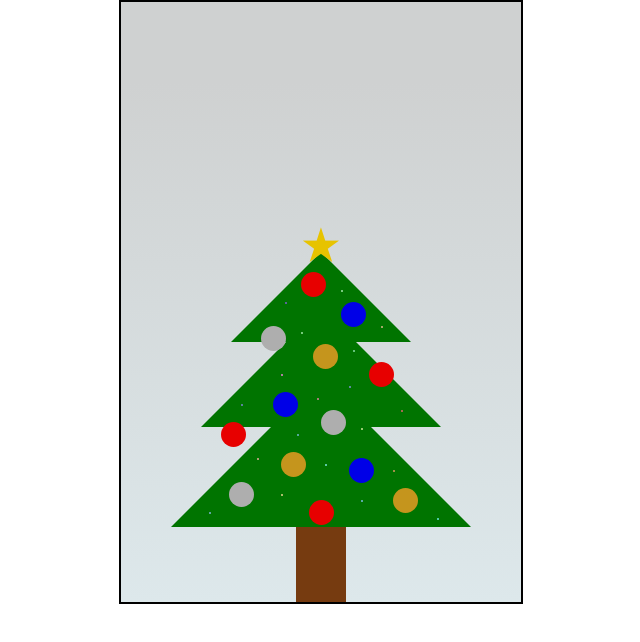
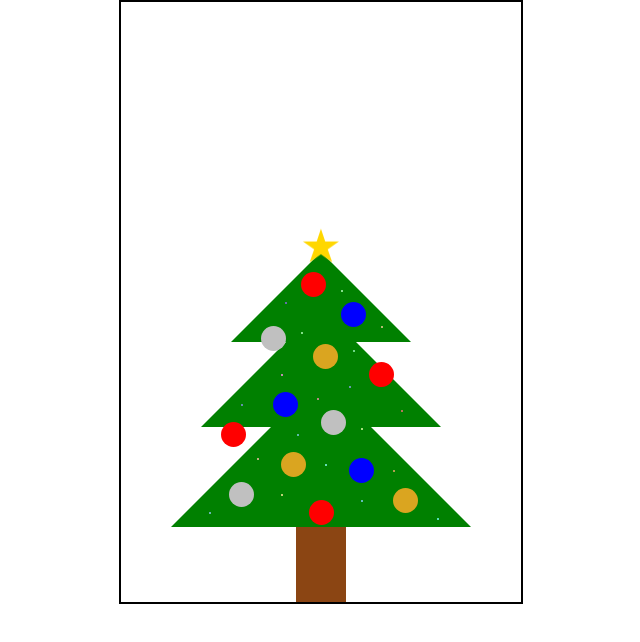
Before and after one commit to PhilipF5/xmas-animation-2018, a React (Create React App) app: page / in a window 1280 px wide. Shown: the top 642 px of the page, without its empty margins (319-959 px from the left). Built offline with nearby package versions, Linux system fonts and the light colour scheme.

Commit message:
Adjust star flip

```diff
--- a/src/App.js
+++ b/src/App.js
@@ -18,6 +18,7 @@ const XmasTree = styled.div`
 	height: 600px;
 	justify-content: flex-end;
 	overflow: hidden;
+	perspective: 500px;
 	position: relative;
 	width: 400px;
 
@@ -44,7 +45,8 @@ class App extends Component {
 			.addLabel("begin-lights", "branches-top+=2")
 			.addLabel("begin-ornaments", "begin-lights+=1")
 			.staggerFrom(".ornament", 0.5, { scale: 0, ease: Back.easeOut }, 0.1, "begin-ornaments")
-			.from(".star", 1, { rotationX: -90, transformOrigin: "bottom center", ease: Back.easeOut })
+			.set(".star", { opacity: 1 })
+			.from(".star", 2, { rotationX: -90, transformOrigin: "bottom center", ease: Back.easeOut })
 			.to("*", 3, { className: "+=night" })
 			.set([".light", ".star"], { className: "+=on" }, "+=1");
 
--- a/src/components/Star.jsx
+++ b/src/components/Star.jsx
@@ -5,7 +5,7 @@ export const Star = styled.div`
 	color: gold;
 	filter: brightness(1);
 	font-size: 42px;
-	perspective: 250px;
+	opacity: 0;
 	position: relative;
 	transform: translateY(195px);
 	z-index: 10;
```
